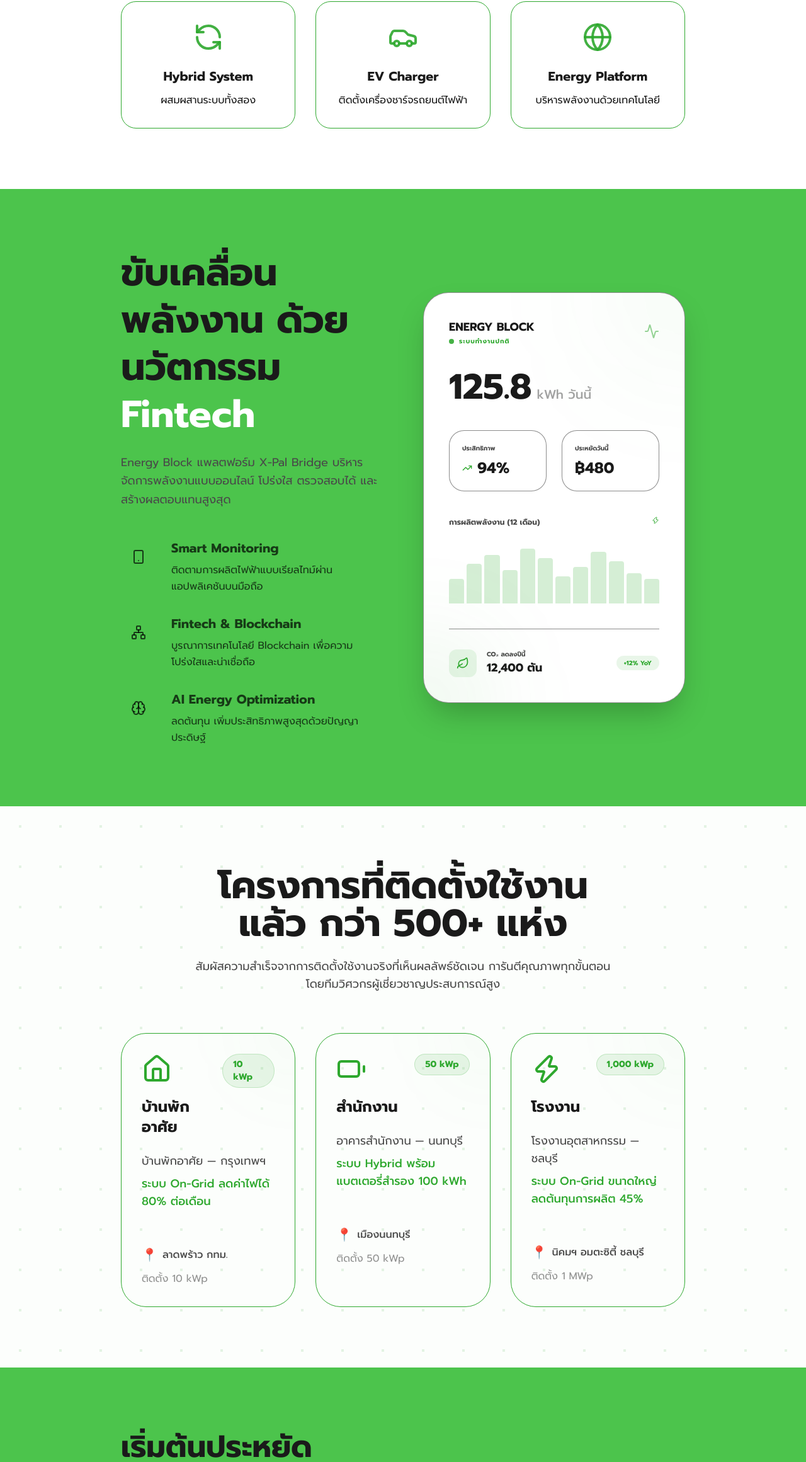
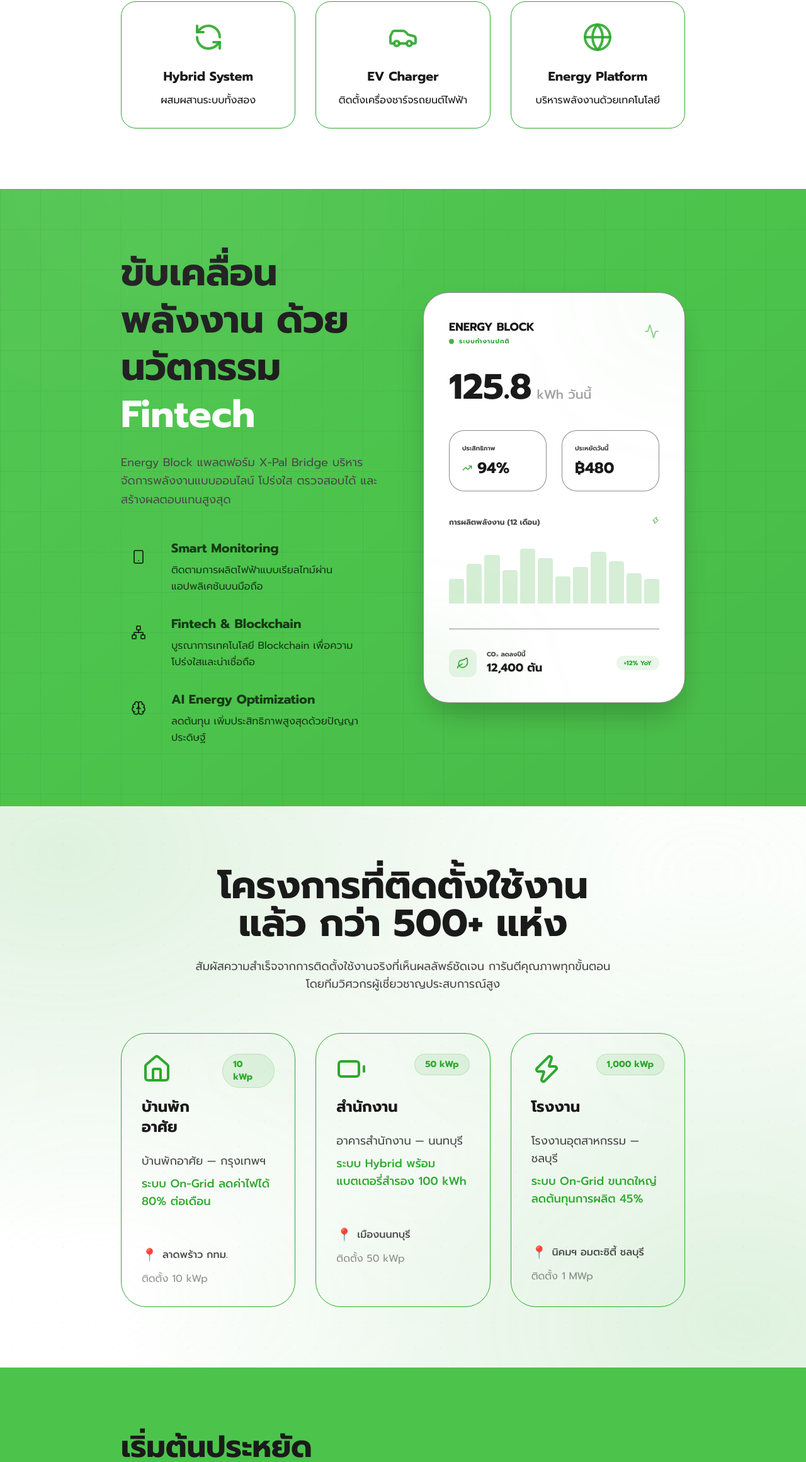
Before and after one commit to Edaxchain/EGT-web, a Next.js app: page / in a window 1280 px wide. Shown: the part 1134-3455 px from the top of the page at 63% size. Built offline with nearby package versions, Linux system fonts and the light colour scheme.

Commit message:
feat: add variant support to BackgroundDecoration and update component usage with new styles and ghost button variant

```diff
--- a/app/_components/ui/backgroundDecoration.tsx
+++ b/app/_components/ui/backgroundDecoration.tsx
@@ -3,15 +3,103 @@
 import { motion } from "framer-motion";
 import { cn } from "@/app/_lib/utils";
 
+interface BackgroundProps {
+    className?: string;
+    variant?: "dot" | "line" | "mesh" | "glow";
+}
+
 export default function BackgroundDecoration({
     className,
-}: {
-    className?: string;
-}) {
+    variant = "dot",
+}: BackgroundProps) {
+    if (variant === "line") {
+        return (
+            <div
+                className={cn(
+                    "absolute inset-0 overflow-hidden pointer-events-none select-none",
+                    className,
+                )}
+            >
+                {/* Secondary accent mesh for green background */}
+                <motion.div
+                    animate={{
+                        opacity: [0.08, 0.12, 0.08],
+                    }}
+                    transition={{
+                        duration: 15,
+                        repeat: Infinity,
+                        ease: "easeInOut",
+                    }}
+                    style={{ willChange: "opacity" }}
+                    className="absolute top-[-30%] left-[-10%] w-[60%] h-[60%] bg-white/20 blur-[130px] rounded-full"
+                />
+
+                {/* Different pattern for Green: Modern Grid Line Pattern */}
+                <div
+                    className="absolute inset-0 opacity-[0.06] bg-size-[64px_64px] bg-[linear-gradient(to_right,var(--text-main-static)_1px,transparent_1px),linear-gradient(to_bottom,var(--text-main-static)_1px,transparent_1px)]"
+                    style={{
+                        maskImage:
+                            "radial-gradient(ellipse_at_center,black_40%,transparent_100%)",
+                    }}
+                />
+
+                <div className="absolute inset-0 bg-linear-to-br from-white/5 via-transparent to-black/5" />
+            </div>
+        );
+    }
+
+    if (variant === "mesh") {
+        return (
+            <div
+                className={cn(
+                    "absolute inset-0 overflow-hidden pointer-events-none select-none",
+                    className,
+                )}
+            >
+                <motion.div
+                    animate={{
+                        opacity: [0.08, 0.16, 0.08],
+                    }}
+                    transition={{
+                        duration: 15,
+                        repeat: Infinity,
+                        ease: "easeInOut",
+                    }}
+                    style={{
+                        willChange: "opacity",
+                        background: `
+                            radial-gradient(at 8% 8%, var(--brand-dominant) 0%, transparent 55%),
+                            radial-gradient(at 92% 92%, var(--green) 0%, transparent 60%),
+                            radial-gradient(at 88% 12%, var(--brand-subtle) 0%, transparent 50%),
+                            radial-gradient(at 12% 88%, #fff 0%, transparent 35%)
+                        `,
+                    }}
+                    className="absolute inset-0"
+                />
+                <div className="absolute inset-0 opacity-[0.03] bg-size-[40px_40px] bg-[radial-gradient(var(--text-main)_1px,transparent_0)]" />
+            </div>
+        );
+    }
+
+    if (variant === "glow") {
+        return (
+            <div
+                className={cn(
+                    "absolute inset-0 overflow-hidden pointer-events-none select-none",
+                    className,
+                )}
+            >
+                <div className="absolute top-[-20%] left-[-10%] w-full h-full bg-linear-to-br from-brand-dominant/10 via-transparent to-transparent blur-[120px]" />
+                <div className="absolute bottom-[-20%] right-[-10%] w-full h-full bg-linear-to-tl from-green/10 via-transparent to-transparent blur-[120px]" />
+                <div className="absolute inset-0 opacity-[0.04] bg-size-[8px_8px] bg-[radial-gradient(var(--text-main)_1px,transparent_0)]" />
+            </div>
+        );
+    }
+
     return (
         <div
             className={cn(
-                "absolute inset-0 overflow-hidden pointer-events-none",
+                "absolute inset-0 overflow-hidden pointer-events-none select-none",
                 className,
             )}
         >
--- a/app/_components/ui/button.tsx
+++ b/app/_components/ui/button.tsx
@@ -18,6 +18,7 @@ const buttonVariants = cva(
                 destructive:
                     "bg-red-500 text-white hover:bg-red-600 rounded-[20px] transition-all hover:-translate-y-1 shadow-2xl",
                 link: "text-primary underline-offset-4 hover:underline",
+                ghost: "hover:bg-foreground/5 hover:text-brand-dominant",
             },
             size: {
                 default:
--- a/app/about/Partner.tsx
+++ b/app/about/Partner.tsx
@@ -12,6 +12,7 @@ import {
     Zap,
     HeartPulse,
 } from "lucide-react";
+import BackgroundDecoration from "@/app/_components/ui/backgroundDecoration";
 
 interface Partner {
     name: string;
@@ -71,6 +72,7 @@ export default function Partner() {
             id="partner"
             className="relative w-full overflow-hidden py-24 px-8 md:px-12 lg:px-48 bg-background"
         >
+            <BackgroundDecoration variant="glow"/>
             <motion.div
                 className="w-full relative z-10 text-center mb-16"
                 initial="hidden"
--- a/app/about/People.tsx
+++ b/app/about/People.tsx
@@ -2,6 +2,7 @@
 
 import { motion, Variants } from "framer-motion";
 import { User, GraduationCap, Briefcase } from "lucide-react";
+import BackgroundDecoration from "@/app/_components/ui/backgroundDecoration";
 
 interface TeamMember {
     name: string;
@@ -61,6 +62,7 @@ export default function People() {
             id="people"
             className="relative w-full overflow-hidden py-24 px-8 md:px-12 lg:px-48 bg-green-light"
         >
+            <BackgroundDecoration variant="line"/>
             <motion.div
                 className="w-full relative z-10 text-center mb-16"
                 initial="hidden"
--- a/app/home/Technology.tsx
+++ b/app/home/Technology.tsx
@@ -10,6 +10,7 @@ import {
     TrendingUp,
     Leaf,
 } from "lucide-react";
+import BackgroundDecoration from "@/app/_components/ui/backgroundDecoration";
 
 export default function Technology() {
     const containerVars = {
@@ -56,6 +57,7 @@ export default function Technology() {
             id="technology"
             className="relative w-full overflow-hidden py-24 px-8 md:px-12 lg:px-48 bg-green-light"
         >
+            <BackgroundDecoration variant="line" />
             <div className="max-w-[1400px] mx-auto flex flex-col lg:flex-row gap-16 items-center">
                 {/* Left Side: Content */}
                 <motion.div
--- a/app/home/Works.tsx
+++ b/app/home/Works.tsx
@@ -60,7 +60,7 @@ export default function Works() {
             id="works"
             className="relative w-full overflow-hidden py-24 px-8 md:px-12 lg:px-48 bg-background"
         >
-            <BackgroundDecoration />
+            <BackgroundDecoration variant="mesh" />
             <motion.div
                 className="w-full relative z-10 text-center mb-16"
                 initial="hidden"
```
